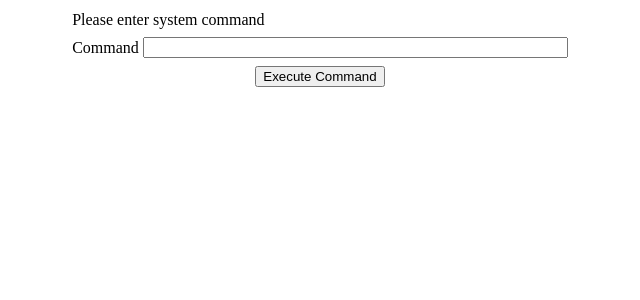
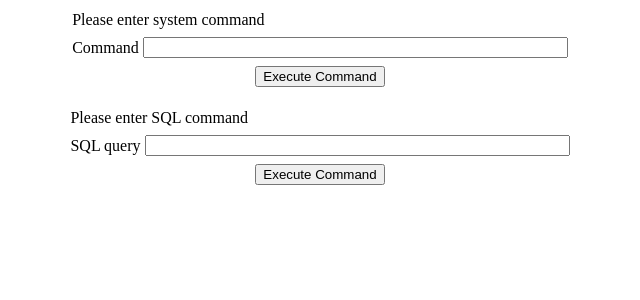
Before and after one commit to isabelcosta/ssof-project, a PHP site: page /?pCommand=1 in a window 1280 px wide. Shown: the top 300 px of the page, without its empty margins (320-960 px from the left). Run offline with PHP 8.4, Linux system fonts and the light colour scheme.

Commit message:
new index file

```diff
--- a/index.php
+++ b/index.php
@@ -20,7 +20,27 @@
 	echo "<pre>";
 	echo shell_exec($_REQUEST["pCommand"]);
 	echo "</pre>";
+?>
+
+<form action="" method="post" enctype="application/x-www-form-urlencoded">
+	<table style="margin-left:auto; margin-right:auto;">
+		<tr>
+			<td colspan="2">Please enter SQL command</td>
+		</tr>
+		<tr><td></td></tr>
+		<tr>
+			<td class="label">SQL query</td>
+			<td><input type="text" name="pCommand" size="50"></td>
+		</tr>
+		<tr><td></td></tr>
+		<tr>
+			<td colspan="2" style="text-align:center;">
+				<input type="submit" value="Execute Command" />
+			</td>
+		</tr>
+	</table>
+</form>
+<?php
 	mysql_escape_string($_REQUEST["pCommand"]);
 	mysql_query($_REQUEST["pCommand"]);
-
 ?>
```
